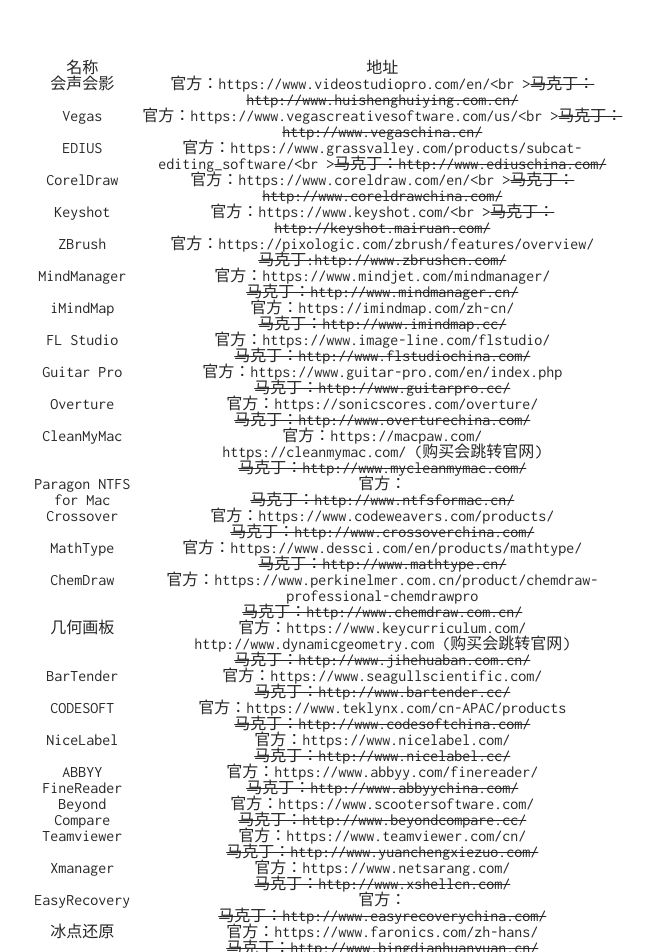
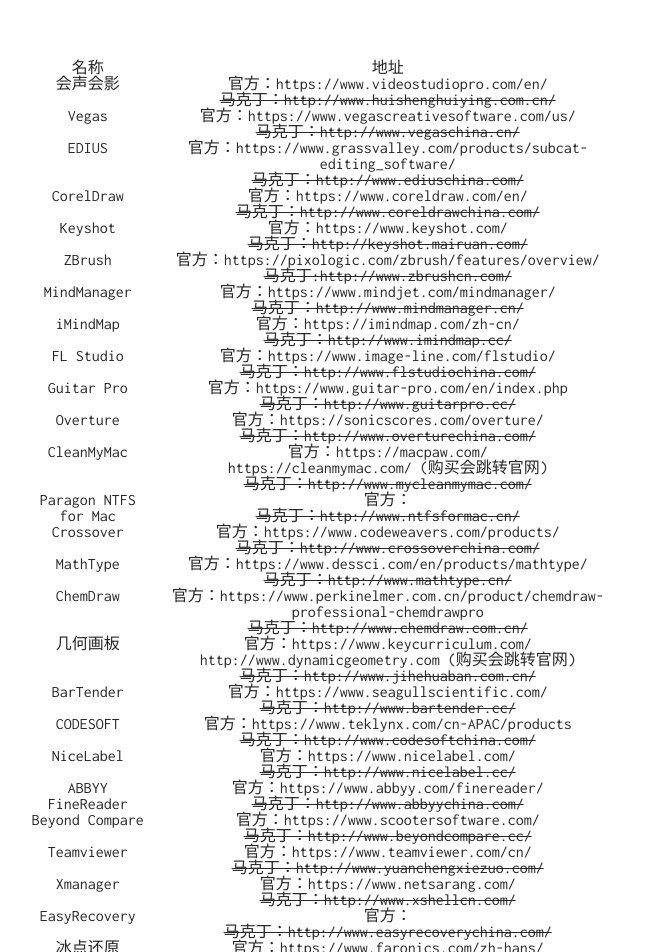
Before and after one commit to yrir/oldyuan.com, a Jekyll site: the page built from makedinglist/index.md, in a window 1280 px wide, cut to the strip 0-952 px from the top of the page. Shown: the whole strip, without its empty margins (313-960 px from the left). Built offline with Jekyll 4.4.1, drawn with Linux system fonts in a browser that asks for light colours; our own code applies the rules of GitHub Pages for plain Markdown files.

```diff
--- a/makedinglist/index.md
+++ b/makedinglist/index.md
@@ -1,10 +1,10 @@
 |名称|地址|
 |:--:|:--:|
-|会声会影|官方：https://www.videostudiopro.com/en/<br \>~~马克丁：http://www.huishenghuiying.com.cn/~~|
-|Vegas|官方：https://www.vegascreativesoftware.com/us/<br \>~~马克丁：http://www.vegaschina.cn/~~|
-|EDIUS|官方：https://www.grassvalley.com/products/subcat-editing_software/<br \>~~马克丁：http://www.ediuschina.com/~~|
-|CorelDraw|官方：https://www.coreldraw.com/en/<br \>~~马克丁：http://www.coreldrawchina.com/~~|
-|Keyshot|官方：https://www.keyshot.com/<br \>~~马克丁：http://keyshot.mairuan.com/~~|
+|会声会影|官方：https://www.videostudiopro.com/en/<br />~~马克丁：http://www.huishenghuiying.com.cn/~~|
+|Vegas|官方：https://www.vegascreativesoftware.com/us/<br />~~马克丁：http://www.vegaschina.cn/~~|
+|EDIUS|官方：https://www.grassvalley.com/products/subcat-editing_software/<br />~~马克丁：http://www.ediuschina.com/~~|
+|CorelDraw|官方：https://www.coreldraw.com/en/<br />~~马克丁：http://www.coreldrawchina.com/~~|
+|Keyshot|官方：https://www.keyshot.com/<br />~~马克丁：http://keyshot.mairuan.com/~~|
 |ZBrush|官方：https://pixologic.com/zbrush/features/overview/<br>~~马克丁:http://www.zbrushcn.com/~~|
 |MindManager|官方：https://www.mindjet.com/mindmanager/<br>~~马克丁：http://www.mindmanager.cn/~~|
 |iMindMap|官方：https://imindmap.com/zh-cn/<br>~~马克丁：http://www.imindmap.cc/~~|
@@ -28,9 +28,6 @@
 |冰点还原|官方：https://www.faronics.com/zh-hans/<br>~~马克丁：http://www.bingdianhuanyuan.cn/~~|
 
 
-
-
-
 {% rowheaders %}
 
 |   Name      | Mona | Tom    | Hobbes |
```
